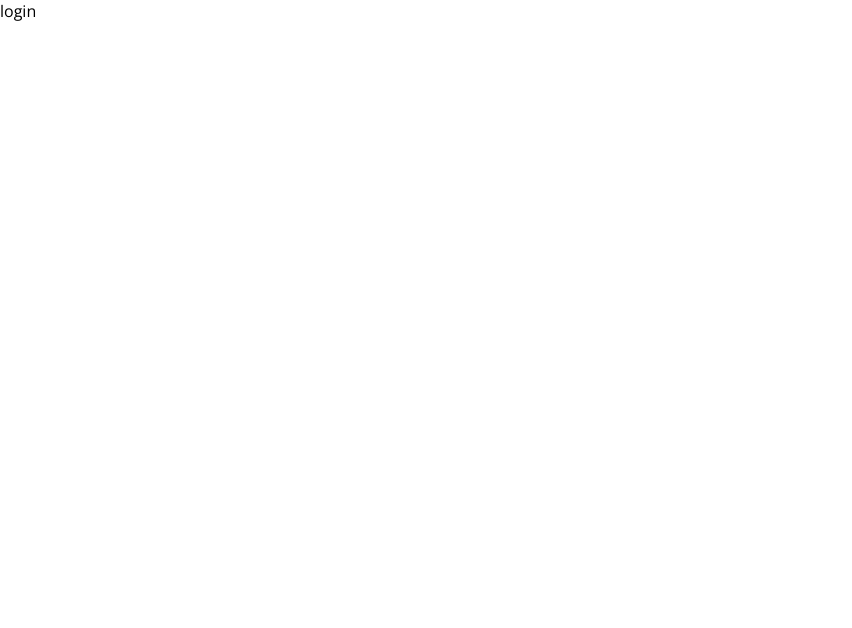
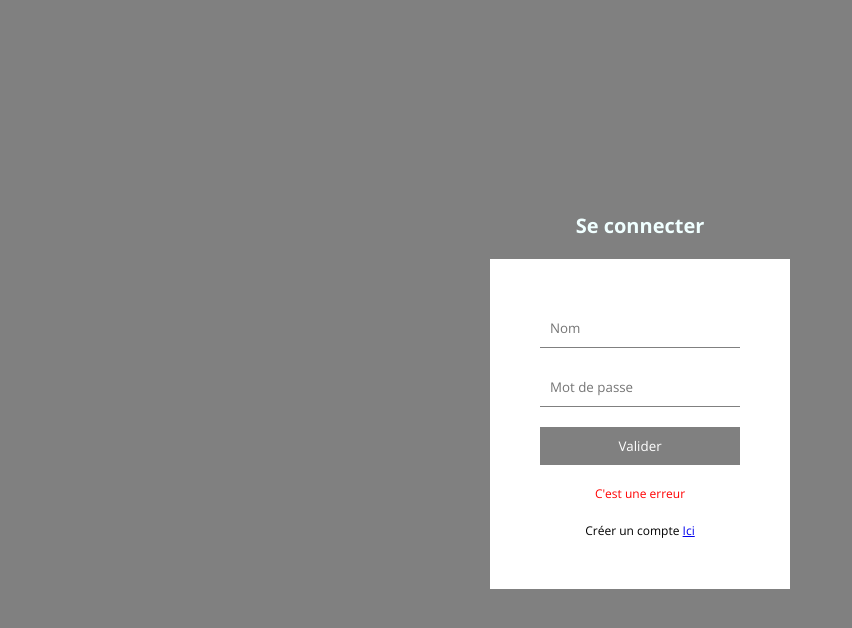
Before and after one commit to novikovprog/quaiAntique, a React (Create React App) app in the folder client/: page /login in a window 1280 px wide. Shown: the top 628 px of the page, without its empty margins (0-852 px from the left). Built offline with nearby package versions, Linux system fonts and the light colour scheme.

Commit message:
Add style scss, add login and register pages

```diff
--- a/client/src/App.js
+++ b/client/src/App.js
@@ -2,7 +2,6 @@ import {
   createBrowserRouter,
   RouterProvider,
   Outlet,
-
 } from "react-router-dom";
 import Home from "./pages/Home"
 import Register from "./pages/Register"
@@ -11,6 +10,7 @@ import Menu from "./pages/Menu"
 import Single from "./pages/Single"
 import Navbar from "./components/Navbar"
 import Footer from "./components/Footer"
+import "./style.scss"
 
 const Layout = () => {
   return (
--- a/client/src/pages/Login.jsx
+++ b/client/src/pages/Login.jsx
@@ -1,8 +1,19 @@
 import React from 'react'
+import { Link } from "react-router-dom";
 
 const login = () => {
   return (
-    <div>login</div>
+    <div className='auth'>
+      <h1>Se connecter</h1>
+      <form>
+        <input required type="name" placeholder='Nom' />
+        <input required type="password" placeholder='Mot de passe' />
+        <button>Valider</button>
+        <p>C'est une erreur</p>
+        <span>Créer un compte <Link to="/register">Ici</Link>
+        </span>
+      </form>
+    </div>
   )
 }
 
--- a/client/src/pages/Register.jsx
+++ b/client/src/pages/Register.jsx
@@ -1,9 +1,21 @@
 import React from 'react'
+import { Link } from "react-router-dom";
 
-const Register = () => {
+const register = () => {
   return (
-    <div>Register</div>
+    <div className='auth'>
+      <h1>Créer un compte</h1>
+      <form>
+        <input required type="name" placeholder='Nom' />
+        <input required type="email" placeholder='Email' />
+        <input required type="password" placeholder='Mot de passe' />
+        <button>Valider</button>
+        <p>C'est une erreur</p>
+        <span>Vous avez un compte <Link to="/login">Ici</Link>
+        </span>
+      </form>
+    </div>
   )
 }
 
-export default Register
+export default register
--- /dev/null
+++ b/client/src/style.scss
@@ -0,0 +1,62 @@
+$darkGrey : #0B1315;
+
+
+.app{
+
+    .container{
+
+        //LOGIN & REGISTER
+        .auth{
+            display: flex;
+            flex-direction: column;
+            align-items: center;
+            justify-content: center;
+            height: 100vh;
+            background-color: gray;
+        }
+
+        h1{
+            font-size: 20px;
+            color: azure;
+            margin-bottom: 20px;
+        }
+
+        form{
+            display: flex;
+            flex-direction: column;
+            padding: 50px;
+            gap: 20px;
+            background-color: white;
+            width: 200px;
+        }
+
+        input{
+            padding: 10px;
+            border: none;
+            border-bottom: 1px solid gray;
+        }
+
+        button{
+            padding: 10px;
+            border: none;
+            background-color: gray;
+            cursor: pointer;
+            color: white;
+        }
+
+        p{
+            font-size: 12px;
+            color: red;
+            text-align: center;
+        }
+
+        span{
+            font-size: 12px;
+            text-align: center;
+        }
+
+
+    }
+
+
+}
--- /dev/null
+++ b/package.json
@@ -0,0 +1,5 @@
+{
+  "dependencies": {
+    "sass": "^1.57.1"
+  }
+}
```
Also changed, not shown: 1 other file (tests, documents, lock files or other folders).
